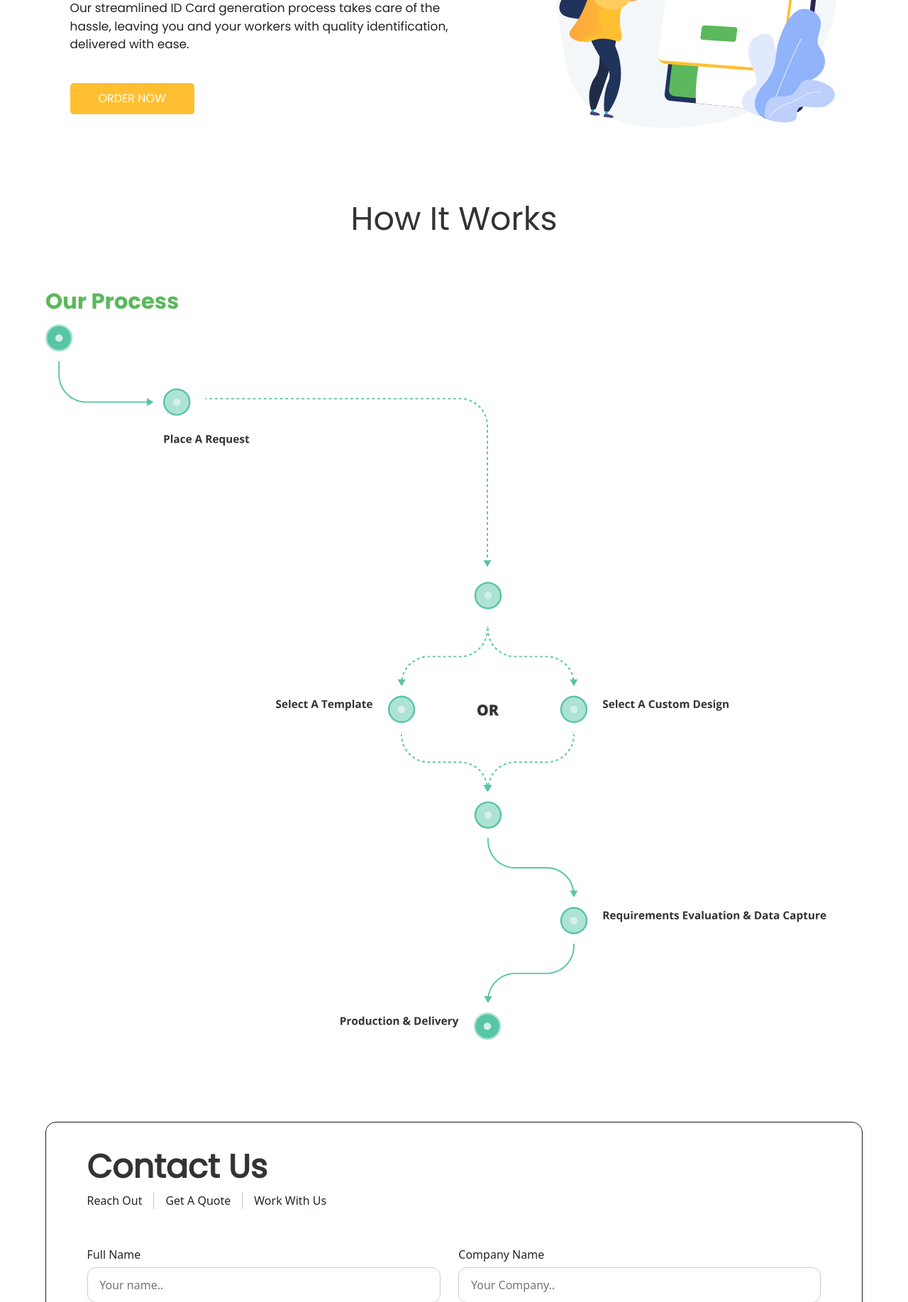
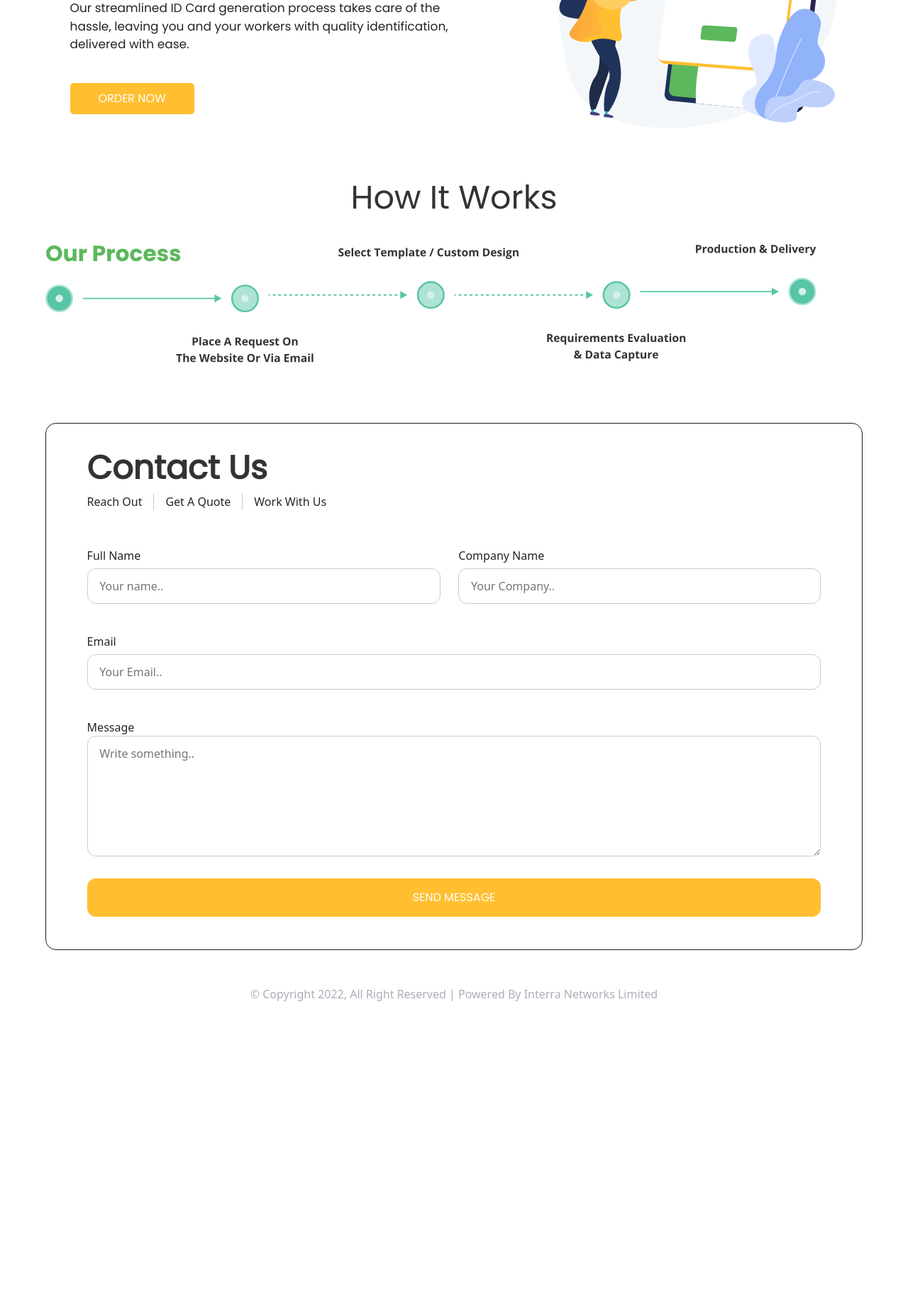
Before and after one commit to Tisha-I/Intrust, a PHP site: page / in a window 1280 px wide. Shown: the part 352-2187 px from the top of the page at 71% size. After the commit the page ends 1763 px from the top, so only its background shows below. Run offline with PHP 8.4, Linux system fonts and the light colour scheme; some libraries are stand-ins or nearby versions.

Commit message:
change the svg

```diff
--- a/frontend/contact.css
+++ b/frontend/contact.css
@@ -105,15 +105,15 @@
 .processimg {
     box-sizing: border-box;
     width: 100%;
-    padding-top: 5%;
-    padding-bottom: 10%;
+    padding-top: 20px;
+    padding-bottom: 80px;
 }
 .processimg img {
     width: 100%;
 }
 .processdiv  {
     text-align: center;
-    padding-top: 100px;
+    padding-top: 70px;
 }
 .processcontact {
     display: flex;
--- a/frontend/saverequest.php
+++ b/frontend/saverequest.php
@@ -58,7 +58,7 @@
 
    		// $query2 = "INSERT INTO `idcard`(`template`, `frontcard`, `backcard`, `quantity`) VALUES ('$template','$front_card','$back_card','$quantity')";
    		// $result2 = mysqli_query($link, $query2);
-     //    $idcard = mysqli_affected_rows($link);
+        // $idcard = mysqli_affected_rows($link);
    		// $q2 = "select * from company where  id=(select max(id) from company)";
    		// $r2 = mysqli_query($link, $q2);
    		// $ro2 = mysqli_fetch_assoc($r2);
```
Also changed, not shown: frontend/images/svg2.svg.
